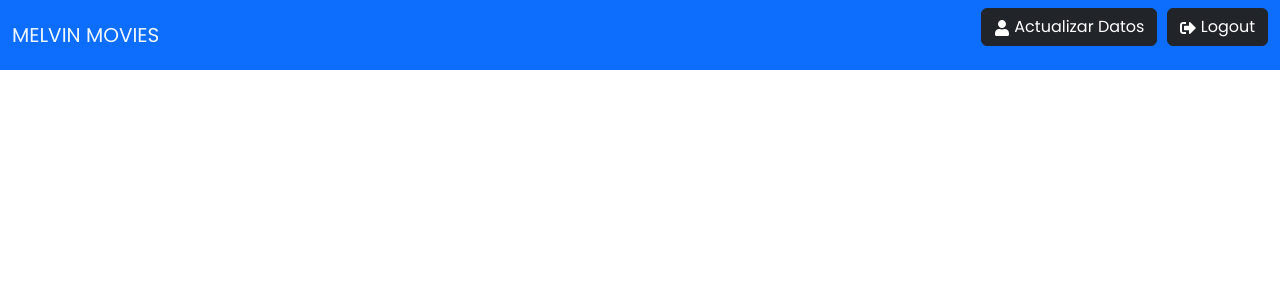
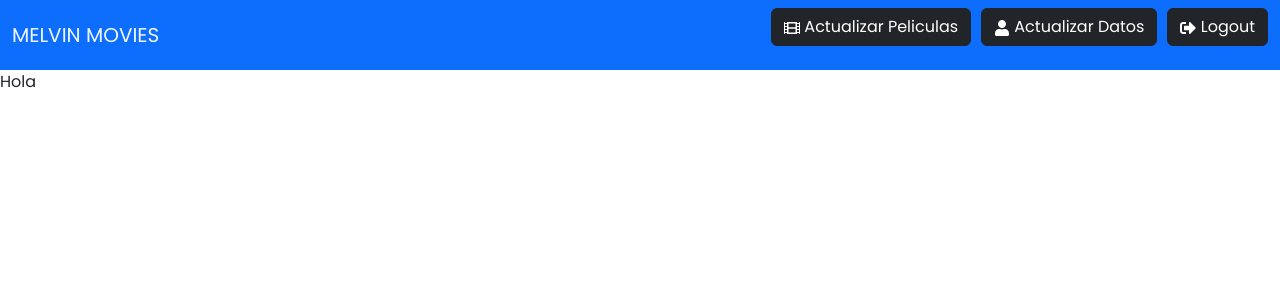
Before and after one commit to melvin1207/FORNTEND_MELVINMOVIES, a React (Vite) app: page /updateMovies in a window 1280 px wide. Shown: the top 300 px of the page. Built offline with nearby package versions, Linux system fonts and the light colour scheme; sample sign-in values are in the browser's storage.

Commit message:
Actualizar peliculas creado

```diff
--- a/src/App.jsx
+++ b/src/App.jsx
@@ -6,6 +6,7 @@ import Login from "./pages/Login"
 import Register from "./pages/Register"
 import Header from "./components/Header"
 import UpdateUser from "./pages/UpdateUser"
+import UpdateMovies from "./pages/UpdateMovies"
 
 function App() {
   return (
@@ -18,6 +19,7 @@ function App() {
             <Route path='/login' element={<Login />} />
             <Route path='/register' element={<Register />} />
             <Route path='/updateUser' element={<UpdateUser/>}/>
+            <Route path='/updateMovies' element={<UpdateMovies/>}/>
           </Routes>
         </div>
       </Router>
--- a/src/components/Header.jsx
+++ b/src/components/Header.jsx
@@ -1,4 +1,4 @@
-import { FaSignInAlt, FaUser, FaSignOutAlt } from 'react-icons/fa'
+import { FaSignInAlt, FaUser, FaSignOutAlt, FaFilm } from 'react-icons/fa'
 import { Link, useNavigate } from 'react-router-dom'
 import { useSelector, useDispatch } from 'react-redux'
 import { logout, reset } from '../features/auth/authSlice'
@@ -24,6 +24,31 @@ const Header = () => {
 
         <ul className='btn-actions'>
             {user ? (
+              user.isAdmin === true ? (
+                <>
+                  <li>
+                    <Link to='/updateMovies'>
+                      <button type="button" className="btn btn-dark">
+                        <FaFilm/> Actualizar Peliculas
+                      </button>
+                    </Link>
+                  </li>
+
+                  <li>
+                    <Link to='/updateUser'>
+                      <button type="button" className="btn btn-dark">
+                        <FaUser/> Actualizar Datos
+                      </button>
+                    </Link>
+                  </li>
+
+                  <li>
+                    <button className="btn btn-dark" onClick={onLogout}>
+                      <FaSignOutAlt/> Logout
+                    </button>
+                  </li>
+                </>
+              ) : (
                 <>
                   <li>
                     <Link to='/updateUser'>
@@ -39,6 +64,7 @@ const Header = () => {
                     </button>
                   </li>
                 </>
+              )
             ): (
               <>
                 <li>
--- /dev/null
+++ b/src/pages/UpdateMovies.jsx
@@ -0,0 +1,11 @@
+import React from 'react'
+
+const UpdateMovies = () => {
+  return (
+    <div>
+        Hola
+    </div>
+  )
+}
+
+export default UpdateMovies
```
Lines whose indentation alone changed are shown as unchanged.
